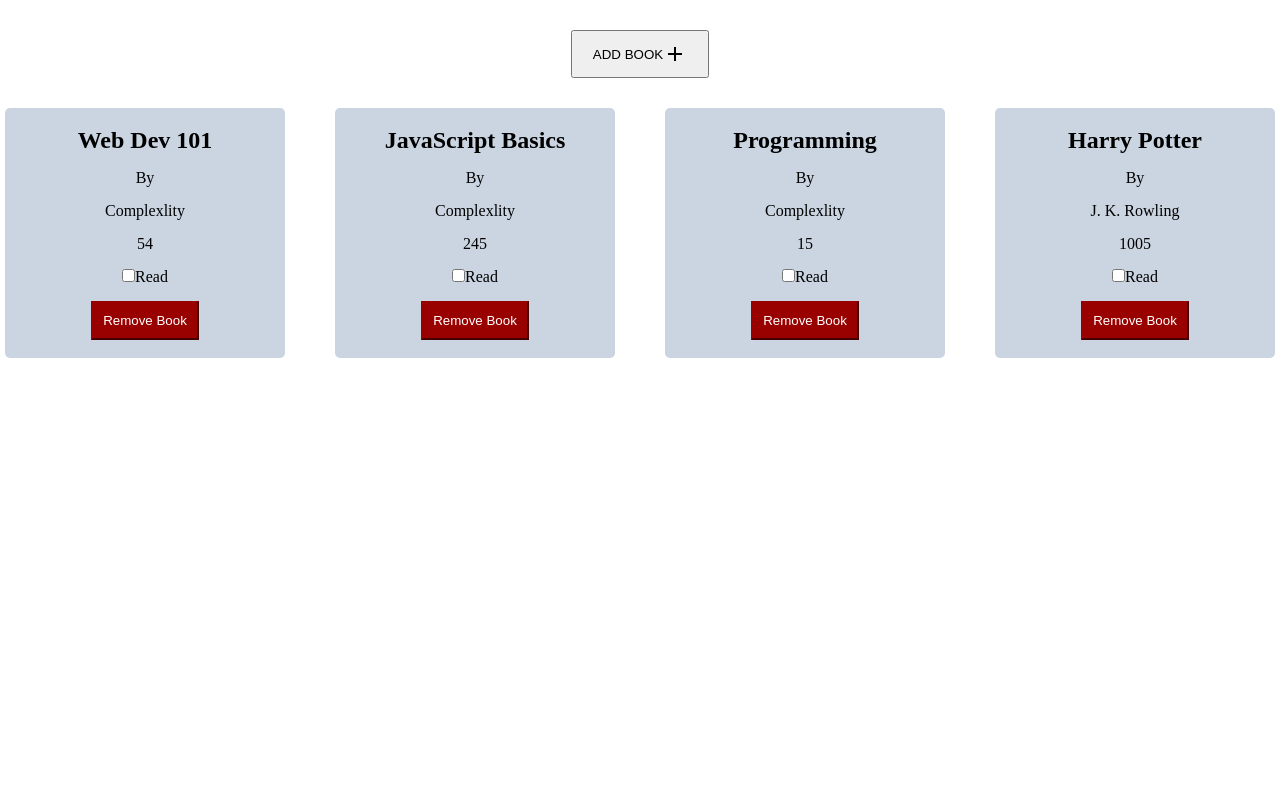
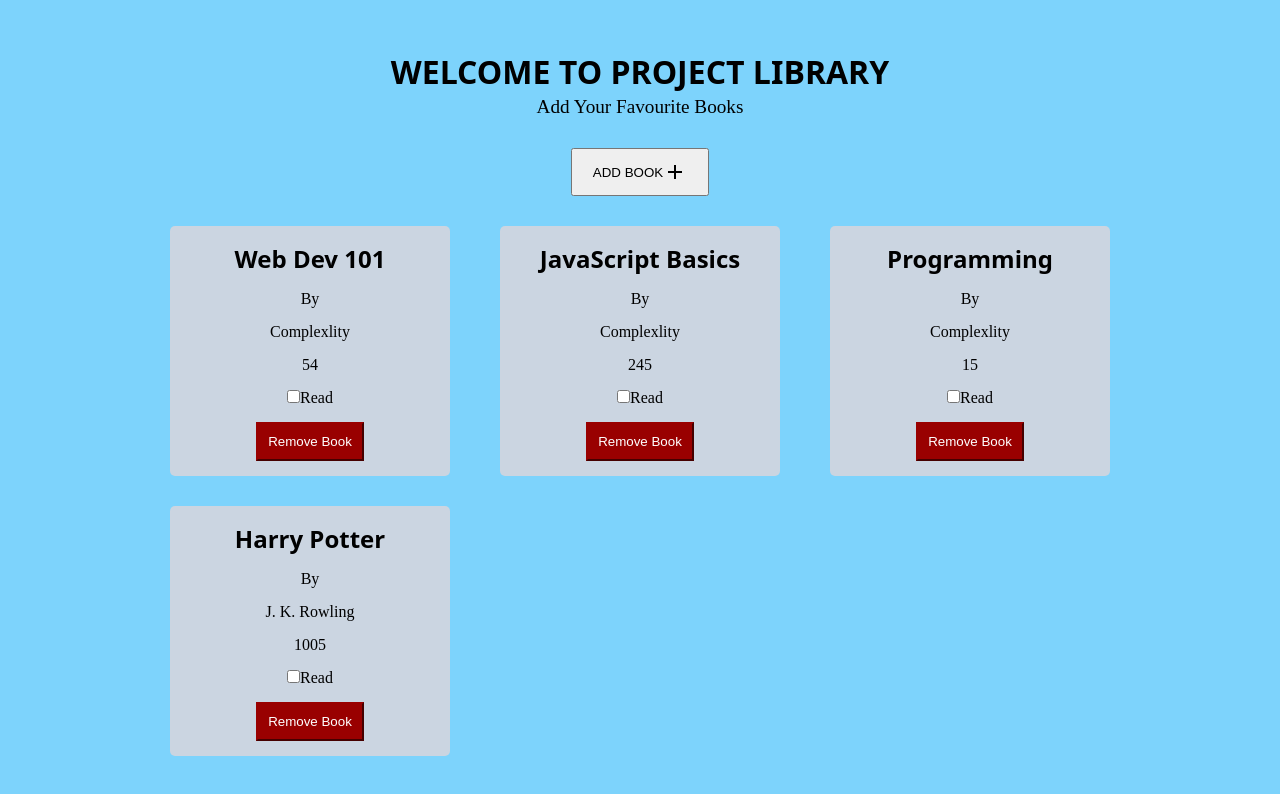
Before and after one commit to Complexlity/books-library, a plain HTML site: page advanced-javascript/index.html in a window 1280 px wide. Drawn offline with Linux system fonts and the light colour scheme.

Commit message:
Add body background and header text

```diff
--- a/advanced-javascript/index.html
+++ b/advanced-javascript/index.html
@@ -9,6 +9,8 @@
     <script src="main.js" defer></script>
 </head>
 <body>
+    <h1>WELCOME TO PROJECT LIBRARY</h1>
+    <p>Add Your Favourite Books</p>
   <section class="main">
       <button class="add-book">ADD BOOK <svg style="width:24px;height:24px" viewBox="0 0 24 24">
         <path fill="currentColor" d="M19,13H13V19H11V13H5V11H11V5H13V11H19V13Z" />
--- a/advanced-javascript/main.js
+++ b/advanced-javascript/main.js
@@ -1,38 +1,3 @@
-// // function Student() {
-// //   }
-
-// //   Student.prototype.sayName = function() {
-// //     return `${this.name} is so cool`
-// //   }
-// //   Student.prototype.goToProm = function() {
-// //     return "Eh.. go to prom?"
-// //   }
-
-// // function yearOne(name){
-// //     this.grade = 'C'
-// //     this.name = name
-// // }
-
-// // yearOne.prototype = Object.create(Student.prototype)
-// // const April =  new yearOne('April')
-// // console.log(April.sayName())
-// // console.log(April.grade)
-
-// class Programmer {
-//     constructor(name){
-//         this.name=name
-//     }
-// }
-
-// class WebDeveloper extends Programmer {
-//     constructor(name, technology){
-//         super(name)
-//         this.technology = technology
-//     }
-// }
-// const Elismo = new Programmer('Elijah')
-// const Hottie = new WebDeveloper("Chimex", 'React', 'Heello')
-
 const dq = document.querySelector.bind(document)
 const dqa = document.querySelectorAll.bind(document)
 const c = console.log.bind(document)
@@ -47,10 +12,6 @@
 getDeleteButtons()
 getReadToggle()
 addBookSection.addEventListener('click', processModal)
-
-
-
-
 
 function Book(title, author, pages, read){
     this.title = title
@@ -107,7 +68,6 @@
 
 function getReadToggle(){
     let toggleRead = dqa('input[type=checkbox]')
-    c(toggleRead)
     toggleRead.forEach(box => {
         box.addEventListener('click', toggleLibraryRead)
     })
@@ -116,10 +76,8 @@
 function toggleLibraryRead(){
     let libraryIndex = Number(this.parentNode.parentNode.parentNode.dataset.number)
     let libraryItem = library[libraryIndex]
-    c(libraryItem)
     if(libraryItem.read) libraryItem.read = false
     else libraryItem.read = true
-    c(libraryItem)
 }
 
 function removeFromLibrary(){
--- a/advanced-javascript/styles.css
+++ b/advanced-javascript/styles.css
@@ -1,3 +1,11 @@
+@font-face{
+    font-family: "Norse";
+    src: url("Norse-Bold.woff") format("woff");
+    font-weight: normal;
+    font-style: normal;
+    }
+
+
 *{
     margin:0;
     padding:0;
@@ -9,8 +17,21 @@
     --error-color:red;
 }
 
+
+h1{
+    font-family: system-ui, -apple-system, BlinkMacSystemFont, 'Segoe UI', Roboto, Oxygen, Ubuntu, Cantarell, 'Open Sans', 'Helvetica Neue', sans-serif, sans-serif;
+}
+
+body > p {
+    font-size: 1.2em;
+    margin-top:3px;
+}
+
+
 body{
     text-align: center;
+    padding:50px;
+    background-color: #7dd3fc;
 }
 
 .book-wrapper {
```
Also changed, not shown: advanced-javascript/Norse-Bold.woff (added).
